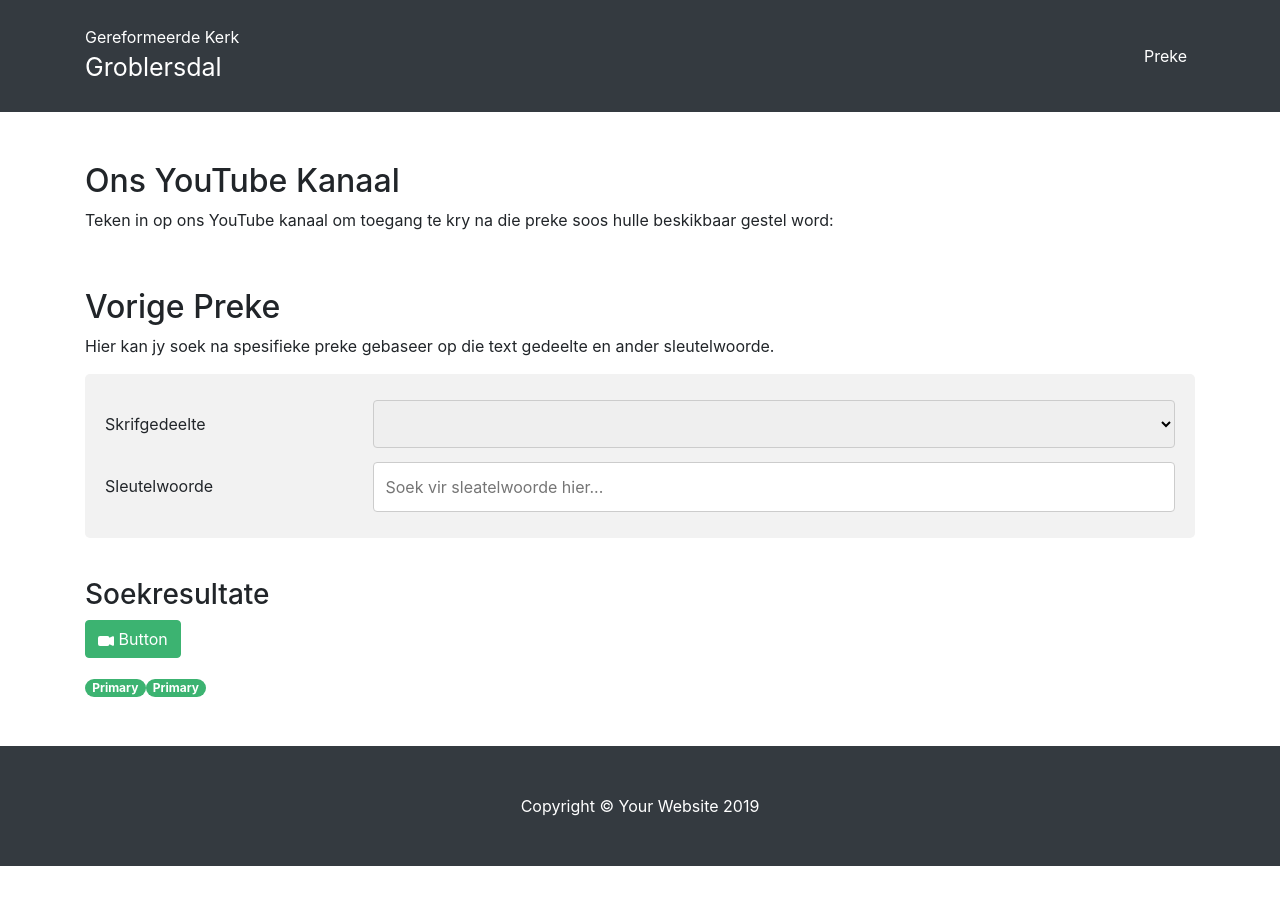
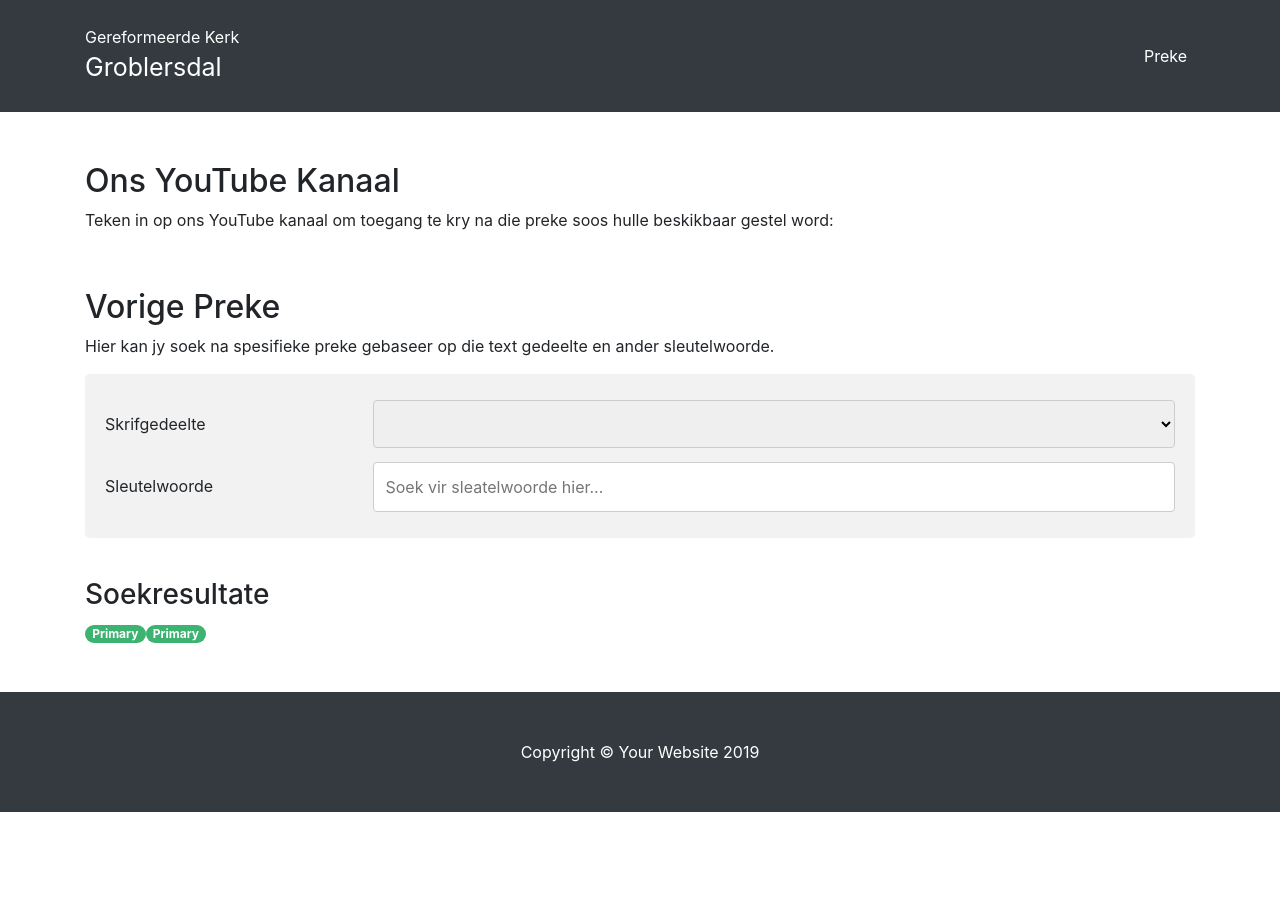
Before and after one commit to gkgd/website, a Jekyll site: the page built from preke.md, in a window 1280 px wide. Built offline with Jekyll 4.4.1, drawn with Linux system fonts in a browser that asks for light colours; comment, search, counter and statistics services are not loaded.

Commit message:
Update preke.md

```diff
--- a/preke.md
+++ b/preke.md
@@ -120,7 +120,6 @@ Hier kan jy soek na spesifieke preke gebaseer op die text gedeelte en ander sleu
 </div>
 <br/>
 ### Soekresultate
-<button type="button" class="btn btn-primary"> <svg xmlns="http://www.w3.org/2000/svg" width="16" height="16" fill="currentColor" class="bi bi-camera-video-fill" viewBox="0 0 16 16"> <path fill-rule="evenodd" d="M0 5a2 2 0 0 1 2-2h7.5a2 2 0 0 1 1.983 1.738l3.11-1.382A1 1 0 0 1 16 4.269v7.462a1 1 0 0 1-1.406.913l-3.111-1.382A2 2 0 0 1 9.5 13H2a2 2 0 0 1-2-2V5z"></path></svg> Button </button>
 <div id="results" class="grid-container">
     <div><span class="badge badge-pill badge-primary">Primary</span><span class="badge badge-pill badge-primary">Primary</span></div>
 </div>
```
